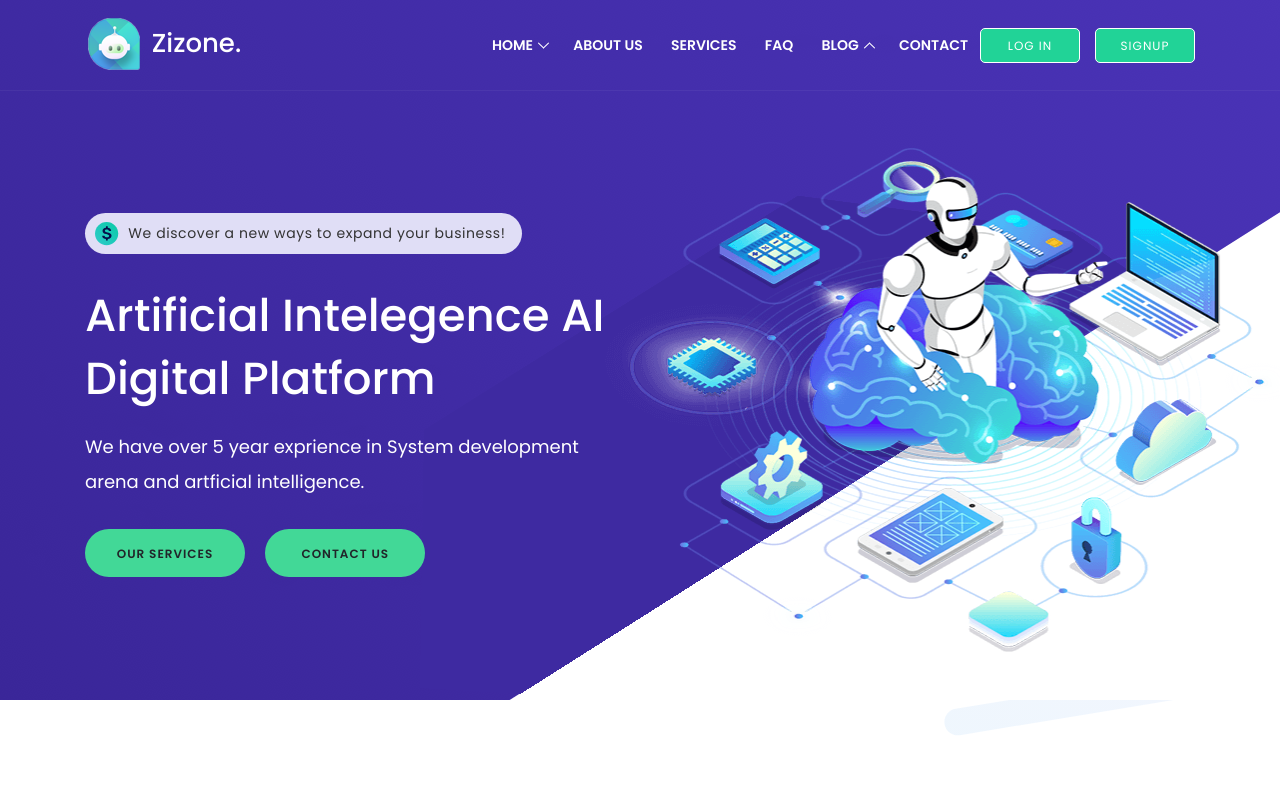
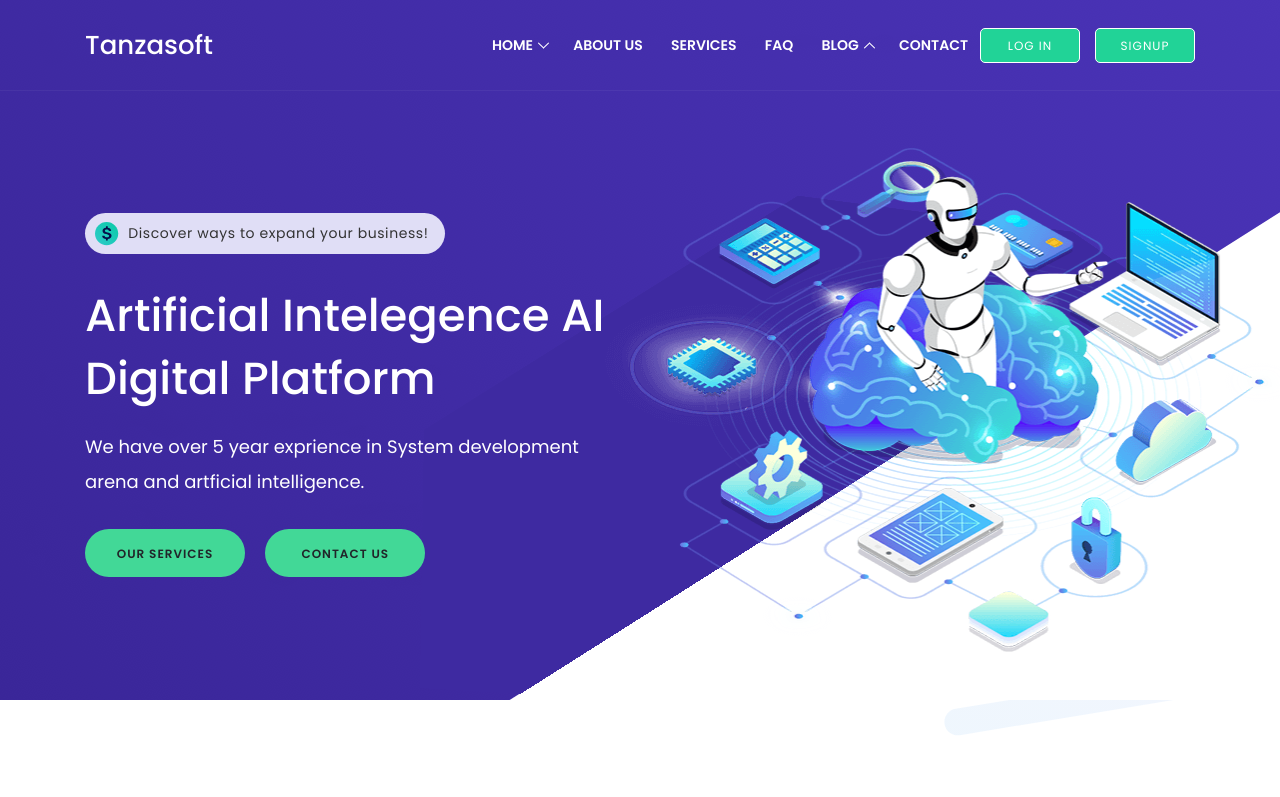
Before and after one commit to lewicpro/lewictech, a plain HTML site: page index.html in a window 1280 px wide. Shown: the top 797 px of the page. Drawn offline with Linux system fonts and the light colour scheme; files whose address does not match are found by name.

Commit message:
sec update2

```diff
--- a/index.html
+++ b/index.html
@@ -40,7 +40,7 @@
                 <nav class="classy-navbar justify-content-between" id="dreamNav">
 
                     <!-- Logo -->
-                    <a class="nav-brand" href="index-2.html"><img src="img/core-img/logo.png" alt="logo"> Zizone.</a>
+                    <a class="nav-brand" href="index-2.html"> Tanzasoft</a>
 
                     <!-- Navbar Toggler -->
                     <div class="classy-navbar-toggler">
@@ -212,7 +212,7 @@
                                 <span class="integration-icon">
                                     <img src="img/svg/img-dollar.svg" width="24" height="24" alt="">
                                 </span>
-                                <span class="integration-text"> We discover a new ways to expand your business!</span>
+                                <span class="integration-text"> Discover ways to expand your business!</span>
                             </div>
                         </div>
                         <h1 class="wow fadeInUp w-text" data-wow-delay="0.2s">Artificial Intelegence AI Digital Platform</h1>
@@ -734,9 +734,11 @@
         <div class="container">
             <div class="row">
                 <div class="col-12">
+                    <div style="padding:20px;"></div>
                     <div class="section-heading text-center">
                         <!-- Dream Dots -->
                         <div class="dream-dots justify-content-center wow fadeInUp" data-wow-delay="0.2s">
+
                             <span></span><span></span><span></span><span></span><span></span><span></span><span></span>
                         </div>
                         <h2 class="wow fadeInUp" data-wow-delay="0.3s">Completed projects</h2>
```
Also changed, not shown: img/core-img/tanza.svg (added).
